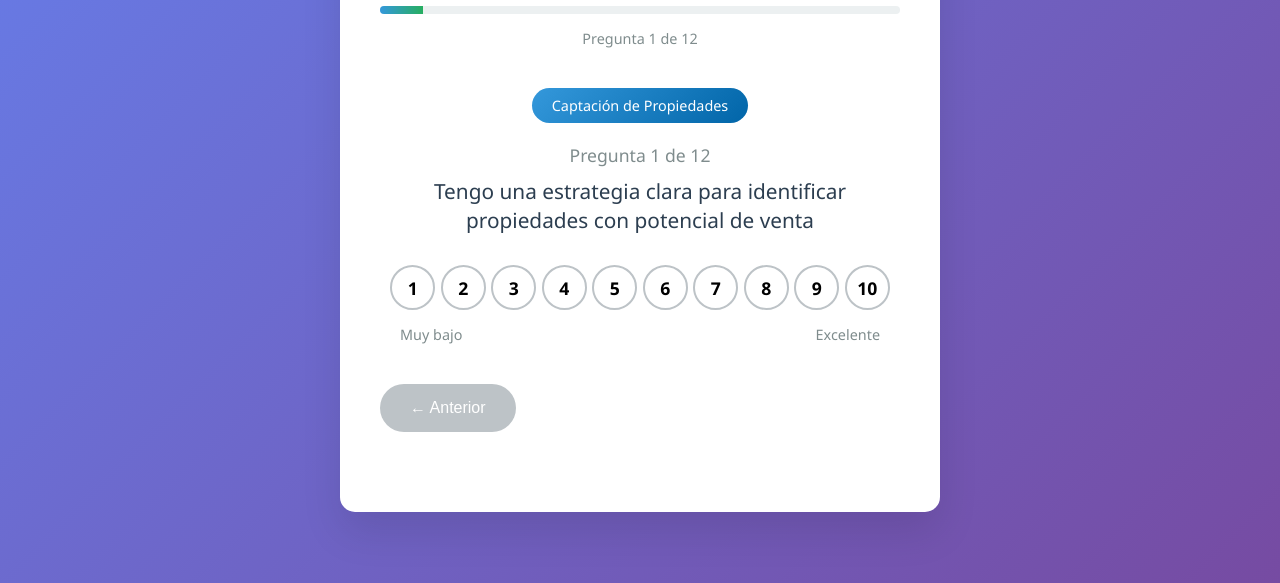
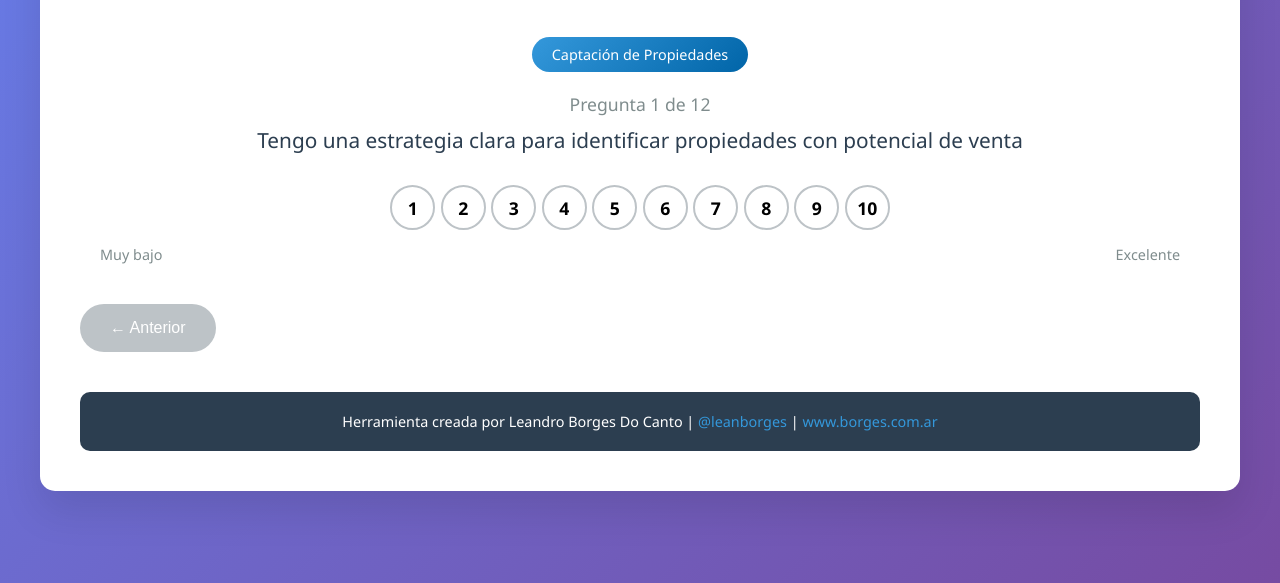
Before and after one commit to borgesdocanto/radar_survey, a plain HTML site: page index.html in a window 1280 px wide. Shown: the part 217-800 px from the top of the page. Drawn offline with nearby package versions, Linux system fonts and the light colour scheme.

Commit message:
Update index.html

```diff
--- a/index.html
+++ b/index.html
@@ -16,9 +16,7 @@
             font-family: 'Segoe UI', Tahoma, Geneva, Verdana, sans-serif;
             background: linear-gradient(135deg, #667eea 0%, #764ba2 100%);
             min-height: 100vh;
-            display: flex;
-            align-items: center;
-            justify-content: center;
+            margin: 0;
             padding: 20px;
         }
 
@@ -27,10 +25,11 @@
             border-radius: 15px;
             box-shadow: 0 20px 40px rgba(0,0,0,0.1);
             padding: 40px;
-            max-width: 600px;
+            max-width: 1200px;
             width: 100%;
             min-height: 500px;
             position: relative;
+            margin: 0 auto;
         }
 
         @media (max-width: 768px) {
@@ -268,19 +267,40 @@
             background: #f8f9fa;
             border-radius: 15px;
             padding: 20px;
-            height: 400px;
+            height: 500px;
             position: relative;
         }
 
         #radarChart {
-            max-height: 360px;
+            max-height: 460px;
         }
 
         .scores-grid {
             display: grid;
-            grid-template-columns: repeat(auto-fit, minmax(140px, 1fr));
-            gap: 15px;
+            grid-template-columns: repeat(auto-fit, minmax(200px, 1fr));
+            gap: 20px;
             margin: 30px 0;
+        }
+
+        .footer {
+            background: #2c3e50;
+            color: white;
+            text-align: center;
+            padding: 20px;
+            margin-top: 40px;
+            border-radius: 10px;
+            font-size: 0.9em;
+        }
+
+        .footer a {
+            color: #3498db;
+            text-decoration: none;
+            transition: color 0.3s ease;
+        }
+
+        .footer a:hover {
+            color: #2980b9;
+            text-decoration: underline;
         }
 
         .score-card {
@@ -452,6 +472,13 @@
                     </p>
                 </div>
             </div>
+        </div>
+
+        <!-- Footer con créditos -->
+        <div class="footer">
+            Herramienta creada por Leandro Borges Do Canto |
+            <a href="https://www.instagram.com/leanborges" target="_blank" rel="noopener noreferrer">@leanborges</a> |
+            <a href="https://www.borges.com.ar" target="_blank" rel="noopener noreferrer">www.borges.com.ar</a>
         </div>
     </div>
 
```
